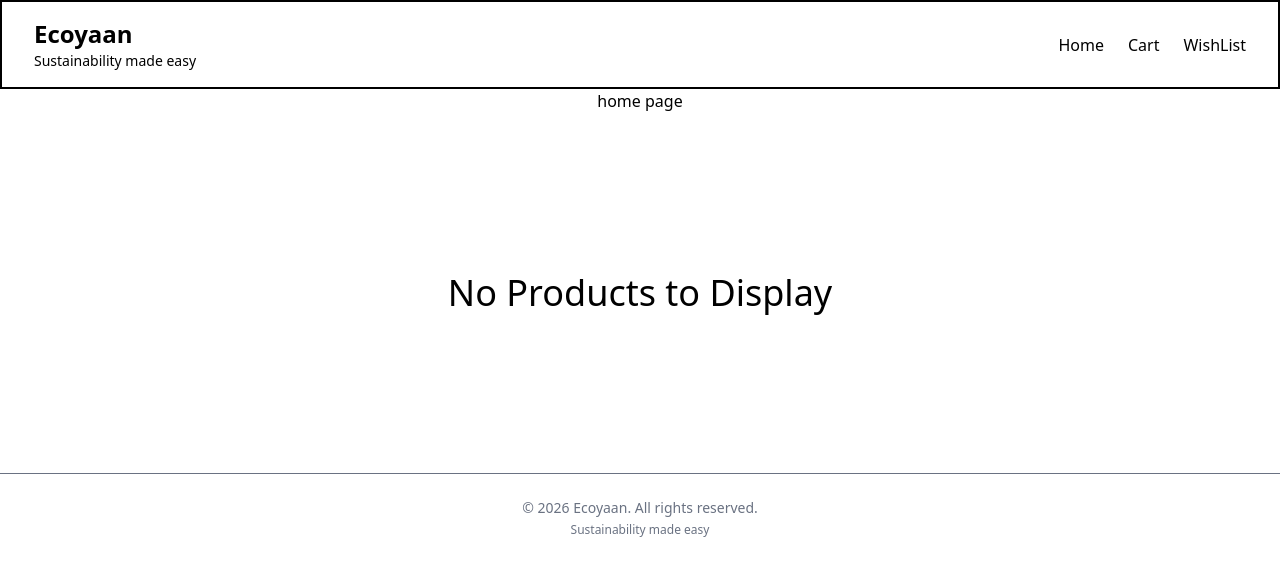
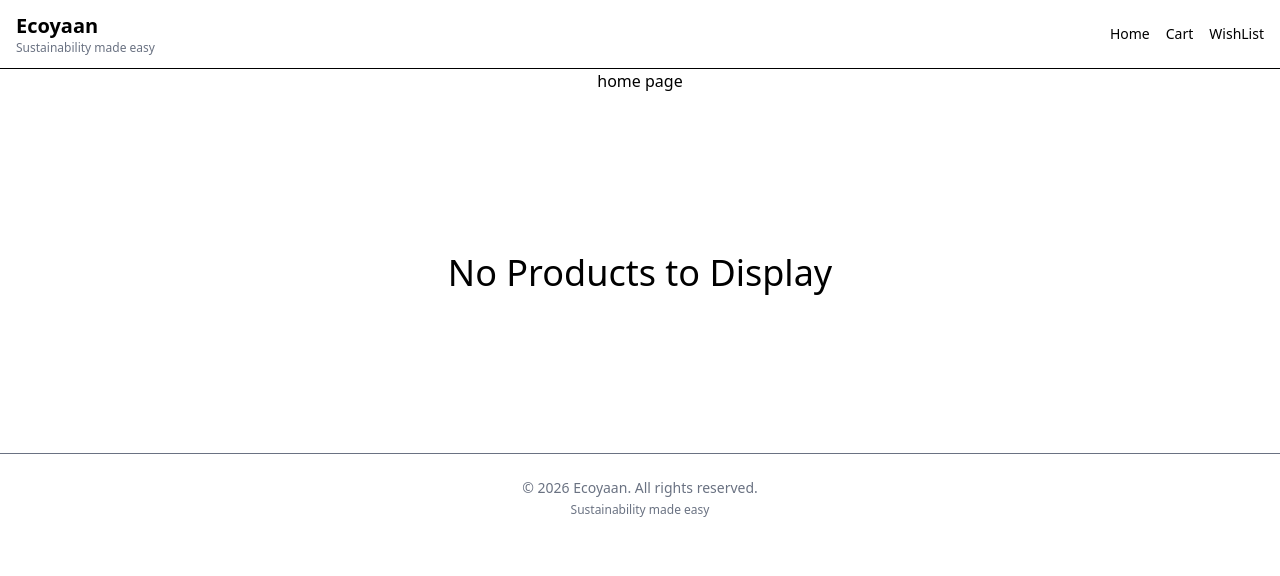
Before and after one commit to AnandamChattrapate/Ecoyaan, a Next.js app: page / in a window 1280 px wide. Shown: the top 576 px of the page. Built offline with nearby package versions, Linux system fonts and the light colour scheme.

Commit message:
Refactor Header component layout and styling

```diff
--- a/components/Header.jsx
+++ b/components/Header.jsx
@@ -4,18 +4,17 @@ export default function Header() {
 
   return (
 
-    <div className='flex items-center justify-between px-8 py-4 border-2 flex-wrap'>
-        <div>
-            <h1 className='text-2xl font-bold cursor-pointer'>Ecoyaan</h1>
-            <p className='text-[14px]'>Sustainability made easy</p>
-        </div>
-
-        <nav className='flex gap-6 font-medium flex-wrap'>
-            <Link href='/' className='hover:text-green-600 transition'>Home</Link>
-            <Link href='/cart' className='hover:text-green-600 transition'>Cart</Link>
-            <Link href='/wishlist' className='hover:text-green-600 transition'>WishList</Link>
-        </nav>
-    </div>
+    <div className='flex flex-col sm:flex-row items-center justify-between gap-3 px-4 py-3 border-b'>
+      <div className='text-center sm:text-left'>
+        <h1 className='text-xl font-bold hover:text-green-600 cursor-pointer'>Ecoyaan</h1>
+        <p className='text-xs text-gray-500'>Sustainability made easy</p>
+      </div>
+      <nav className='flex gap-4 text-sm'>
+        <Link href='/' className='hover:text-green-600'>Home</Link>
+        <Link href='/cart' className='hover:text-green-600'>Cart</Link>
+        <Link href='/wishlist' className='hover:text-green-600'>WishList</Link>
+      </nav>
+  </div>
 
 
   )
```
